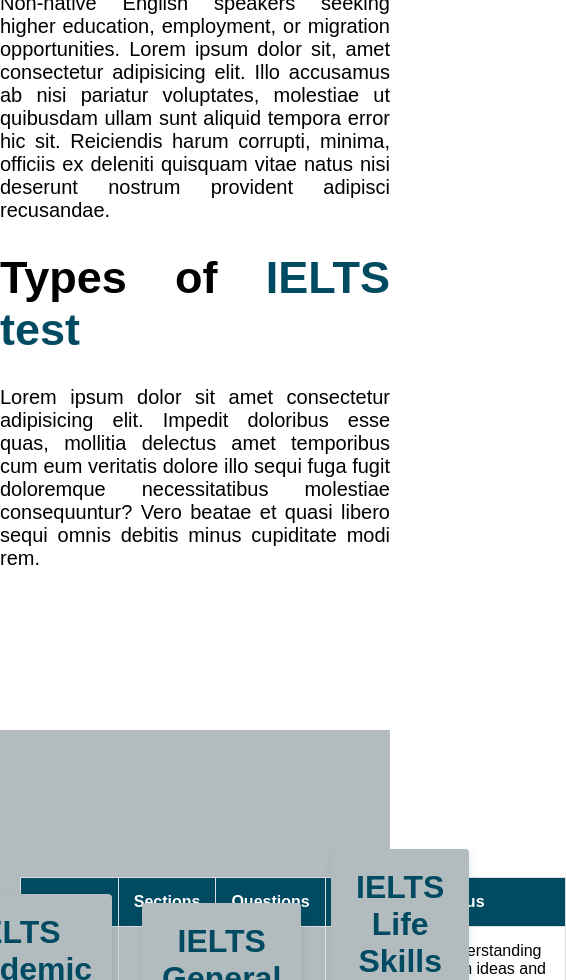
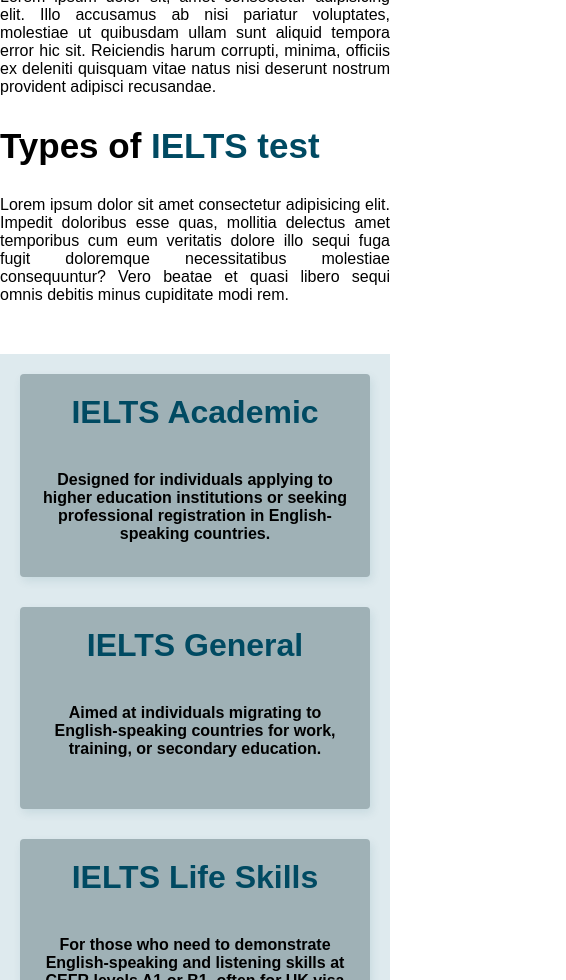
Before and after one commit to mahfuz-ta09/nrc-london, a Next.js app: page /TestPrep/ielts in a window 390 px wide. Shown: the part 1020-2000 px from the top of the page, 566 px wide, since content can reach past the window. Built offline with nearby package versions, Linux system fonts and the light colour scheme; a web font is replaced by a local one.

Commit message:
test prep almost done1.6

```diff
--- a/src/app/(withnavbar)/TestPrep/[test]/page.tsx
+++ b/src/app/(withnavbar)/TestPrep/[test]/page.tsx
@@ -187,6 +187,7 @@ const Page = () => {
                                 ))
                             }
                         </div>
+                        <div className="table-container">
                         <table>
                             <thead>
                                 <tr>
@@ -211,6 +212,7 @@ const Page = () => {
                             </tbody>
                         </table>
                         </div>
+                    </div>
 
                 </div>
 
@@ -220,6 +222,8 @@ const Page = () => {
                             {test?.targetAudience} Lorem ipsum dolor sit, amet consectetur adipisicing elit. Illo accusamus ab nisi pariatur voluptates, molestiae ut quibusdam ullam sunt aliquid tempora error hic sit. Reiciendis harum corrupti, minima, officiis ex deleniti quisquam vitae natus nisi deserunt nostrum provident adipisci recusandae.
                         </p>
                 </div>
+                <div className="table-container">
+
                     <table>
                                 <thead>
                                     <tr>
@@ -244,6 +248,7 @@ const Page = () => {
                                 </tbody>
                     </table>
                 </div>
+            </div>
             <FAQ />
             <Footer />
         </div>
--- a/src/css/TestPrep/CommonStyle.css
+++ b/src/css/TestPrep/CommonStyle.css
@@ -142,10 +142,6 @@
 
 
 
-  .details-container{
-
-  }
-
   .questions{
     display: flex;
     align-items: center;
@@ -153,7 +149,7 @@
     flex-direction: column;
     width: 100%;
     gap: 50px;
-    margin-top: 150px;
+    padding: 0;
   }
 
   .question{
@@ -182,35 +178,30 @@
     font-size: 20px;
   }
 
-
-
   .type-container{
-    background: #b2bbbe;
+    background: #deeaee;
     width: 100%;
-    height: auto;
-    position: relative;
     padding: 20px;
     display: flex;
     align-items: center;
     justify-content: center;
     flex-direction: column;
-    margin: 13vh 0;
+    height: auto;
   }
 
   .types{
-    position: absolute;
     display: flex;
     align-items: center;
     justify-content: center;
-    gap: 30px;
     color: #000;
     max-width: 1210px;
-    margin: -30% auto 0;
+    margin: 0 auto;
     width: 100%;
+    gap: 30px;
   }
 
   .type{
-    background: #b2bbbe;
+    background: #9fb1b6;
     padding: 20px;
     text-align: center;
     width: 30%;
@@ -234,7 +225,7 @@
 
   table {
     max-width: 1210px;
-    margin: 15vh auto 5vh;
+    margin: 5vh auto;
     width: 100%;
     border-collapse: collapse;
 }
@@ -253,3 +244,96 @@ tr:nth-child(even) {
 tr:hover {
     background-color: #ddd;
 }
+.table-container {
+  overflow-x: auto;
+  margin: 0 auto;
+  width: 100%;
+  padding: 5px;
+}
+
+@media screen and (max-width:600px) {
+
+    .test-banner{
+      height: 40vh;
+      margin-bottom: 30vh;
+    }
+
+    .test-banner-container{
+      flex-direction: column;
+
+    }
+    .test-banner-content{
+      width: 100%;
+      gap: 10px;
+    }
+
+    .test-banner-content-header{
+      color: black;
+      font-size: 30px;
+      padding: 7px 40px;
+      border-radius: 0 30px;
+    }
+
+
+    .enquire-form {
+      width: 100%;
+      margin: 20px auto ;
+    }
+
+    .question-main{
+      color: black;
+      font-size: 35px;
+    }
+
+    .answer{
+      font-size: 16px;
+    }
+
+
+    .types{
+      display: flex;
+      align-items: center;
+      justify-content: center;
+      flex-direction: column;
+      color: #000;
+      max-width: 1210px;
+      margin: 0 auto;
+      width: 100%;
+      gap: 30px;
+    }
+
+    .type{
+      background: #9fb1b6;
+      padding: 20px;
+      text-align: center;
+      width: 30%;
+      min-height: 24vh;
+      box-shadow: 2px 4px 10px rgba(0,74,98,.1);
+      border-radius: 4px;
+      width: 100%;
+    }
+
+
+
+    table {
+      width: 100%;
+      border-collapse: collapse;
+    }
+    th, td {
+        border: 1px solid #ddd;
+        padding: 15px;
+        text-align: center;
+    }
+    th {
+        background-color: rgba(0, 74, 98, 1);
+        color: white;
+    }
+    tr:nth-child(even) {
+        background-color: #f2f2f2;
+    }
+    tr:hover {
+        background-color: #ddd;
+    }
+
+
+}
```
Lines whose indentation alone changed are shown as unchanged.
